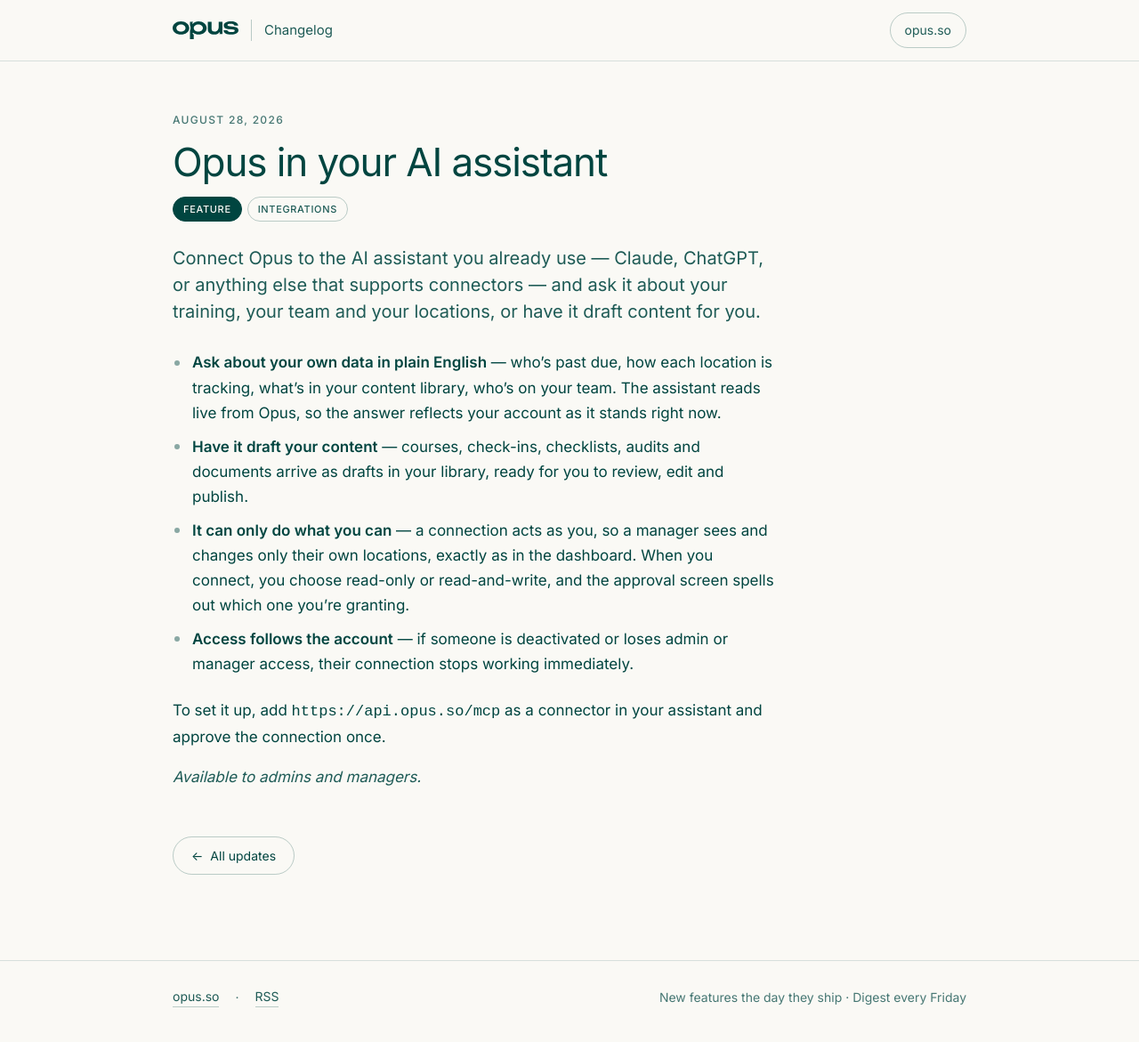
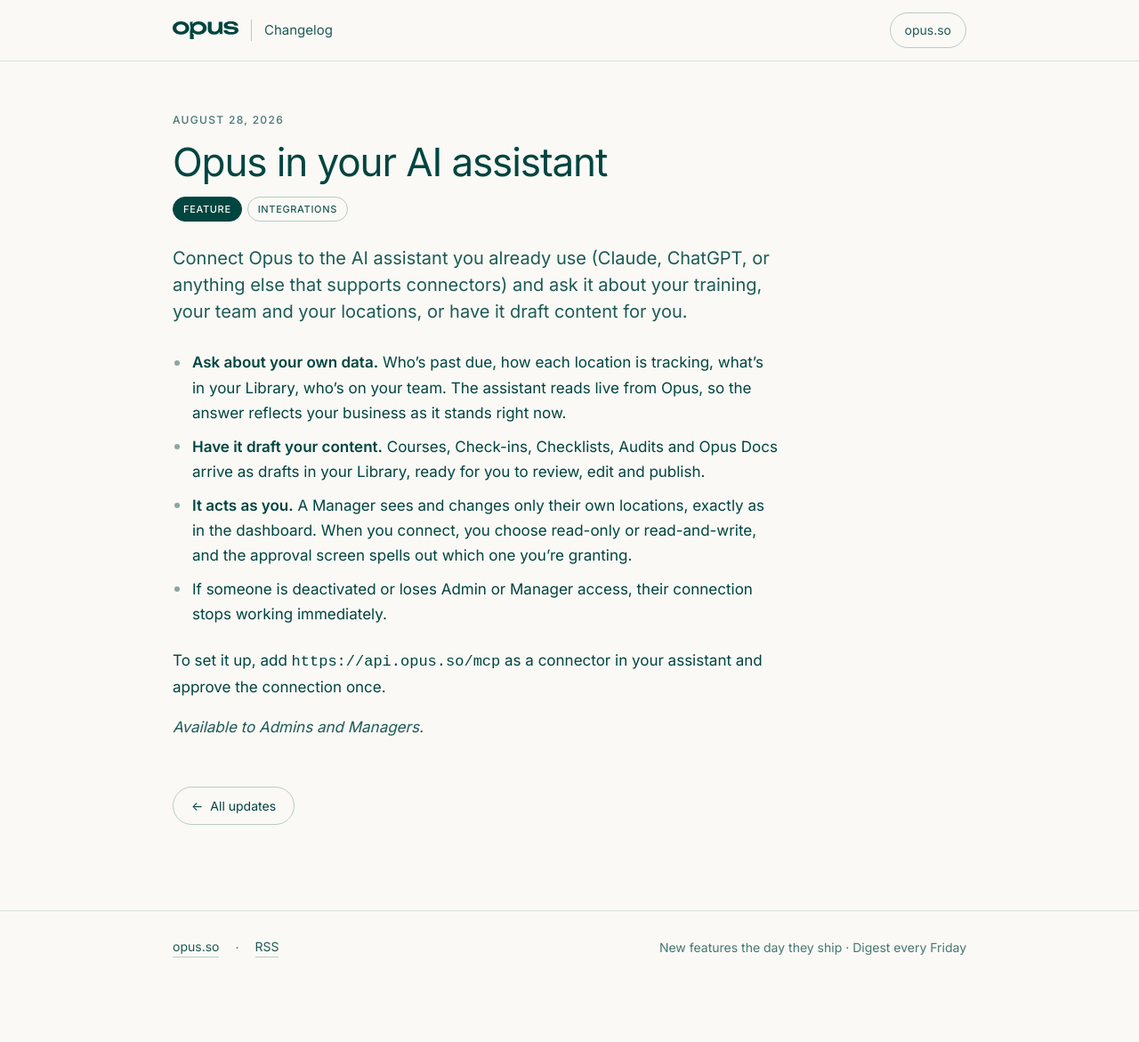
Before and after one commit to opus-training/changelog, a Jekyll site: the page built from _posts/2026-08-28-opus-in-your-ai-assistant.md, in a window 1280 px wide and 1188 px high. Shown: the top 1171 px of the window at 89% size. Built offline with Jekyll 4.4.1, drawn with Linux system fonts in a browser that asks for light colours.

Commit message:
Apply glossary and voice to Opus in your AI assistant

```diff
--- a/_posts/2026-08-28-opus-in-your-ai-assistant.md
+++ b/_posts/2026-08-28-opus-in-your-ai-assistant.md
@@ -5,13 +5,13 @@
 tags: [Feature, Integrations]
 ---
 
-Connect Opus to the AI assistant you already use — Claude, ChatGPT, or anything else that supports connectors — and ask it about your training, your team and your locations, or have it draft content for you.
+Connect Opus to the AI assistant you already use (Claude, ChatGPT, or anything else that supports connectors) and ask it about your training, your team and your locations, or have it draft content for you.
 
-- **Ask about your own data in plain English** — who's past due, how each location is tracking, what's in your content library, who's on your team. The assistant reads live from Opus, so the answer reflects your account as it stands right now.
-- **Have it draft your content** — courses, check-ins, checklists, audits and documents arrive as drafts in your library, ready for you to review, edit and publish.
-- **It can only do what you can** — a connection acts as you, so a manager sees and changes only their own locations, exactly as in the dashboard. When you connect, you choose read-only or read-and-write, and the approval screen spells out which one you're granting.
-- **Access follows the account** — if someone is deactivated or loses admin or manager access, their connection stops working immediately.
+- **Ask about your own data.** Who's past due, how each location is tracking, what's in your Library, who's on your team. The assistant reads live from Opus, so the answer reflects your business as it stands right now.
+- **Have it draft your content.** Courses, Check-ins, Checklists, Audits and Opus Docs arrive as drafts in your Library, ready for you to review, edit and publish.
+- **It acts as you.** A Manager sees and changes only their own locations, exactly as in the dashboard. When you connect, you choose read-only or read-and-write, and the approval screen spells out which one you're granting.
+- If someone is deactivated or loses Admin or Manager access, their connection stops working immediately.
 
 To set it up, add `https://api.opus.so/mcp` as a connector in your assistant and approve the connection once.
 
-*Available to admins and managers.*
+*Available to Admins and Managers.*
```
